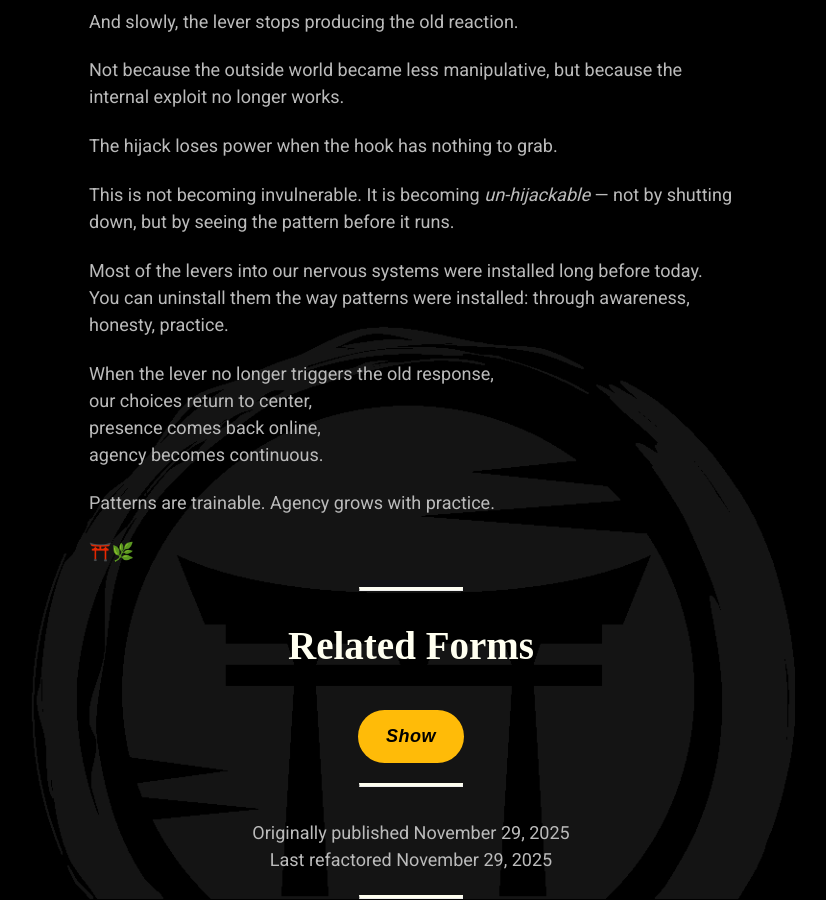
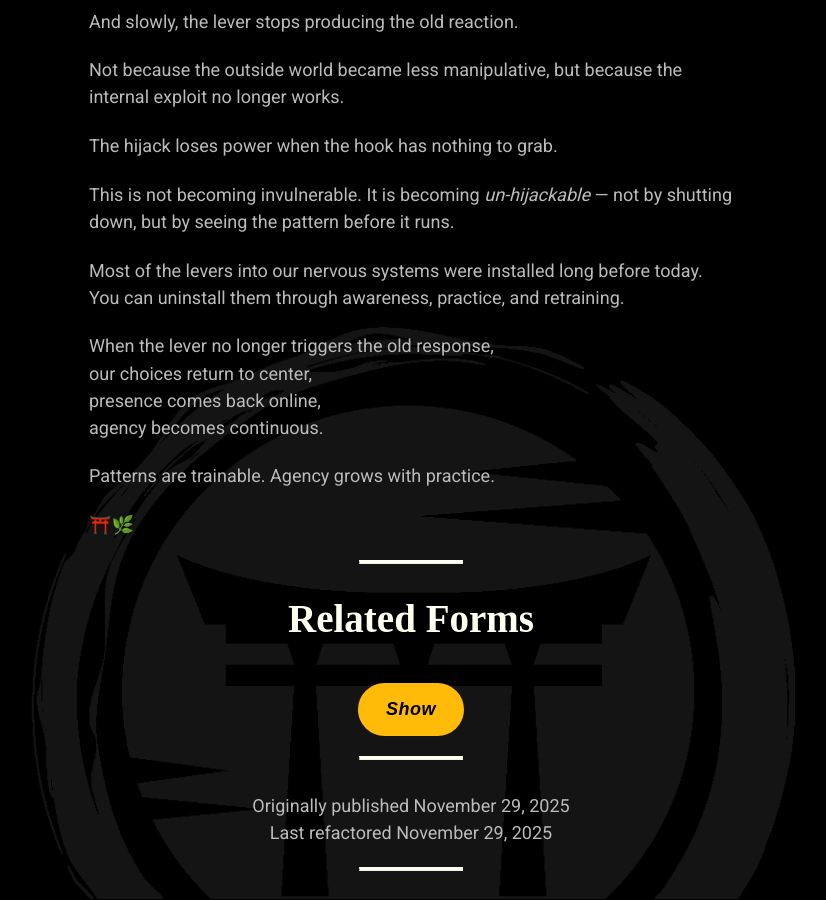
Before and after one commit to mindset-dojo/mindset-dojo.github.io, a Jekyll site: the page built from _insights/2025/michael-basil/2025-11-29-uinstalling-levers-into-your-nervous-system.md, in a window 1280 px wide and 900 px high, scrolled down 1700 px. Shown: the whole window, without its empty margins (229-1055 px from the left). Built offline with Jekyll 4.4.1, drawn with Linux system fonts in a browser that asks for light colours; some web fonts are replaced.

Commit message:
fix: touch up

```diff
--- a/_insights/2025/michael-basil/2025-11-29-uinstalling-levers-into-your-nervous-system.md
+++ b/_insights/2025/michael-basil/2025-11-29-uinstalling-levers-into-your-nervous-system.md
@@ -60,7 +60,7 @@ The hijack loses power when the hook has nothing to grab.
 
 This is not becoming invulnerable. It is becoming *un-hijackable* — not by shutting down, but by seeing the pattern before it runs.
 
-Most of the levers into our nervous systems were installed long before today. You can uninstall them the way patterns were installed: through awareness, honesty, practice.
+Most of the levers into our nervous systems were installed long before today. You can uninstall them through awareness, practice, and retraining.
 
 When the lever no longer triggers the old response,
 our choices return to center,
```
